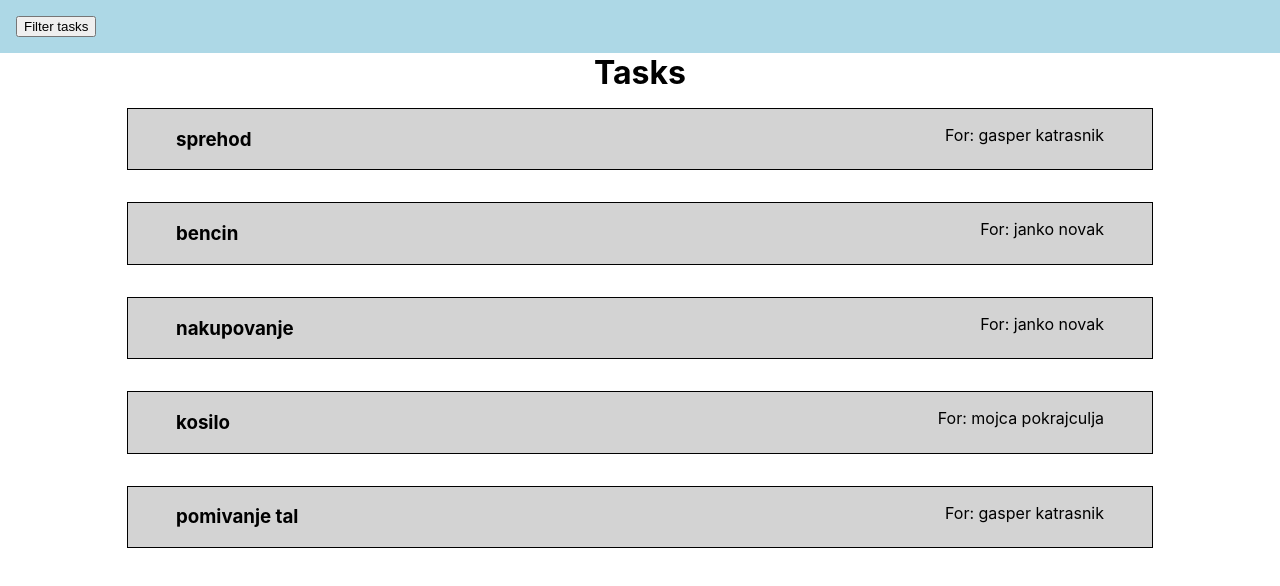
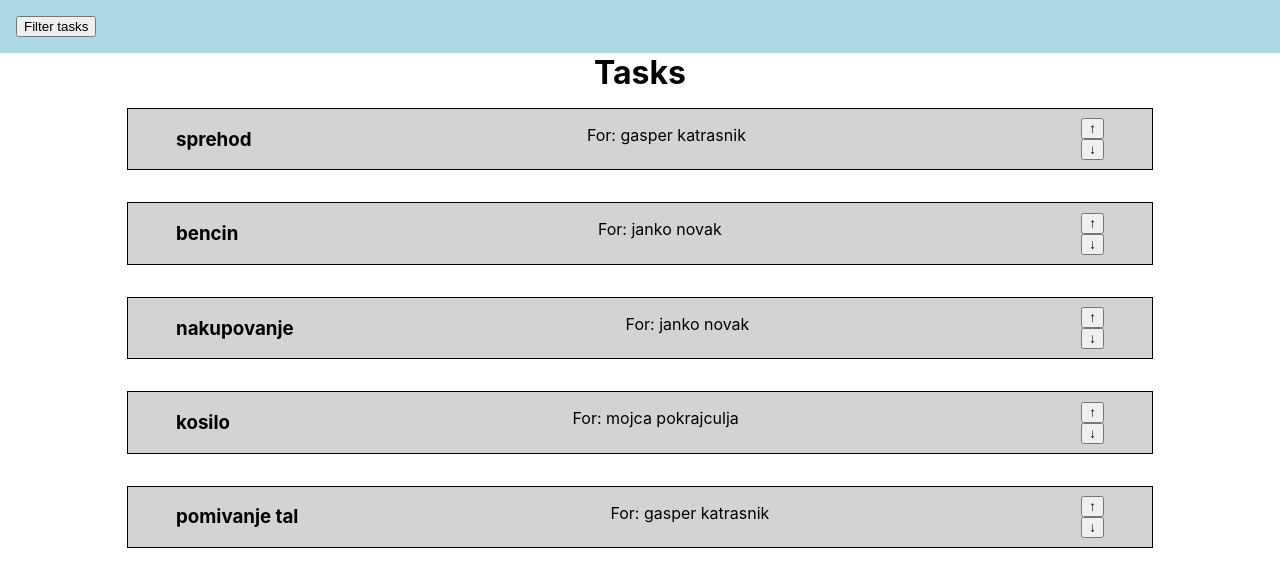
Before and after one commit to gkatrasnik/flai-task-app, a React (Create React App) app: page / in a window 1280 px wide. Shown: the top 586 px of the page. Built offline with nearby package versions, Linux system fonts and the light colour scheme.

Commit message:
arrows up/down added to tasks

```diff
--- a/src/App.scss
+++ b/src/App.scss
@@ -79,3 +79,10 @@
   padding-left: 0.5rem;
   padding-bottom: 0.3rem;
 }
+
+.updown {
+  display: flex;
+  flex-direction: column;
+  justify-content: center;
+  align-items: center;
+}
--- a/src/components/Task.js
+++ b/src/components/Task.js
@@ -29,6 +29,10 @@ function Task(props) {
         <p>
           For: {assignee.name} {assignee.surname}
         </p>
+        <div className="updown">
+          <button>↑</button>
+          <button>↓</button>
+        </div>
       </div>
       {taskExpanded && (
         <div>
```
